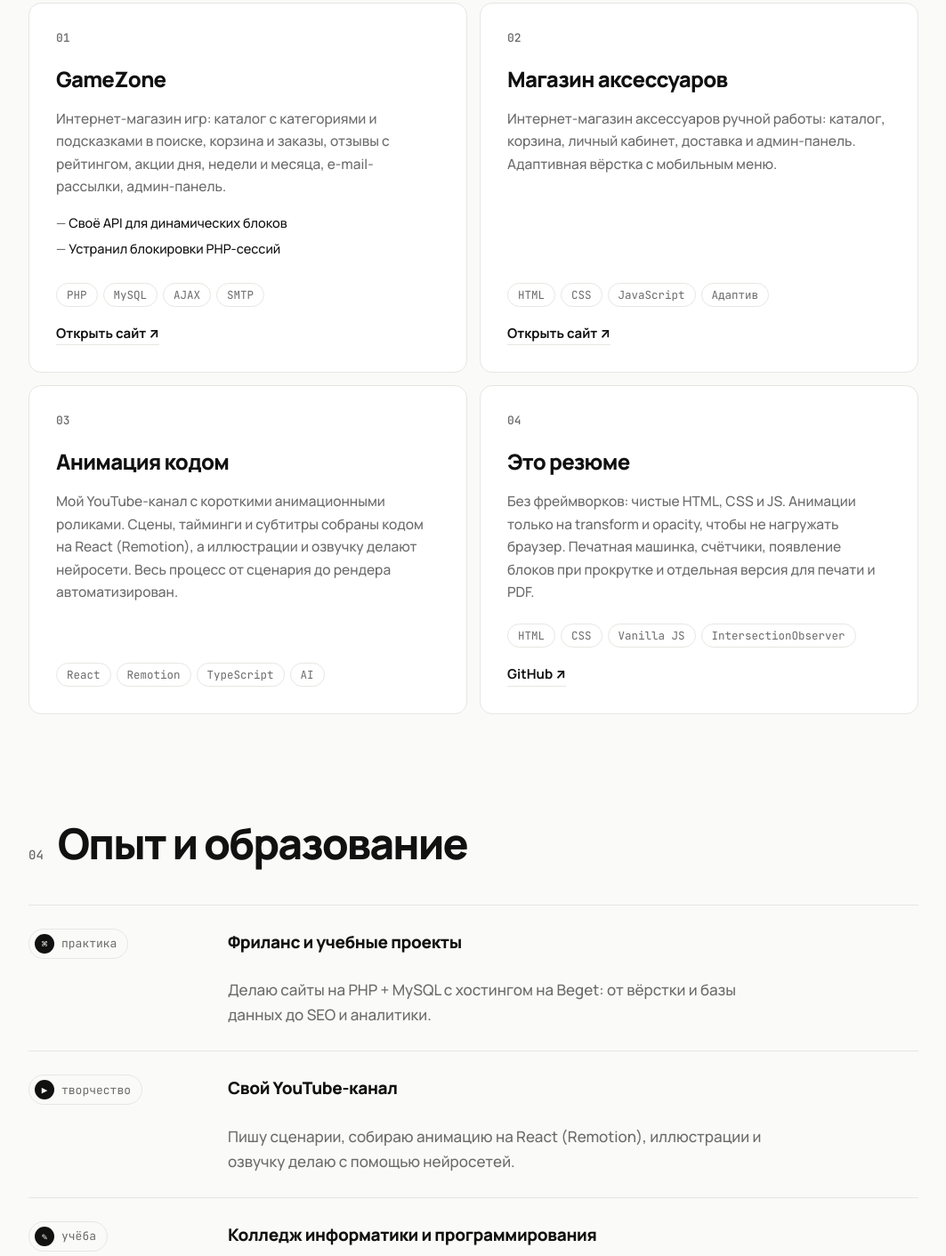
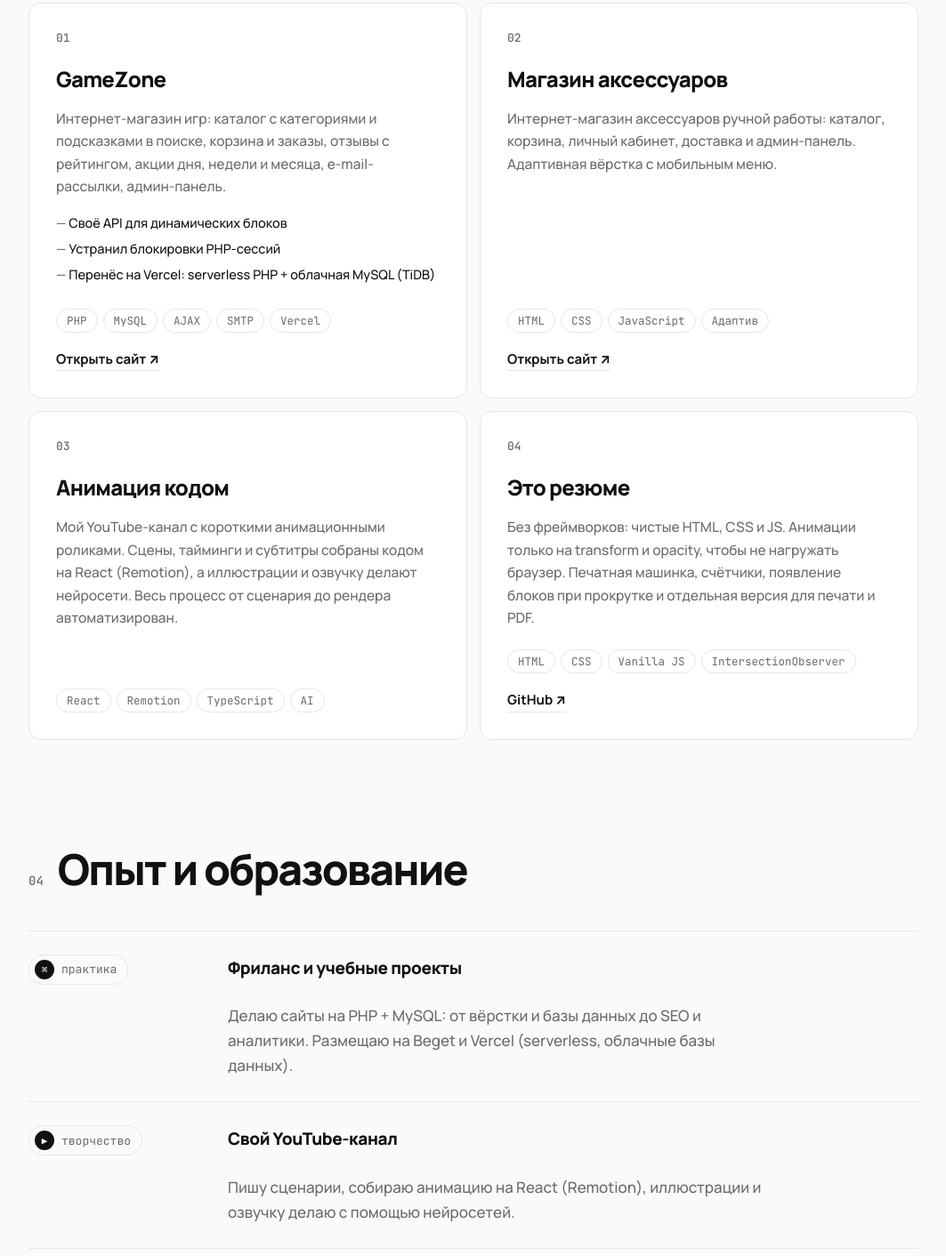
Before and after one commit to MaksimTimu/resume, a plain HTML site: page index.html in a window 1280 px wide. Shown: the part 2721-4133 px from the top of the page at 89% size, without its empty margins (108-1171 px from the left). Drawn offline with Linux system fonts and the light colour scheme.

Commit message:
Резюме: опыт с Vercel
Co-Authored-By: Claude Opus 5.5 <noreply@anthropic.com>

```diff
--- a/index.html
+++ b/index.html
@@ -122,8 +122,9 @@
           <ul class="project__facts">
             <li>Своё API для динамических блоков</li>
             <li>Устранил блокировки PHP-сессий</li>
+            <li>Перенёс на Vercel: serverless PHP + облачная MySQL (TiDB)</li>
           </ul>
-          <div class="tags"><span>PHP</span><span>MySQL</span><span>AJAX</span><span>SMTP</span></div>
+          <div class="tags"><span>PHP</span><span>MySQL</span><span>AJAX</span><span>SMTP</span><span>Vercel</span></div>
           <a class="link" href="https://gamezone-mt.vercel.app" target="_blank" rel="noopener">Открыть сайт ↗</a>
         </article>
 
@@ -160,7 +161,7 @@
         <li class="reveal">
           <span class="tl-tag"><i>⌘</i> практика</span>
           <h3>Фриланс и учебные проекты</h3>
-          <p>Делаю сайты на PHP + MySQL с хостингом на Beget: от вёрстки и базы данных до SEO и аналитики.</p>
+          <p>Делаю сайты на PHP + MySQL: от вёрстки и базы данных до SEO и аналитики. Размещаю на Beget и Vercel (serverless, облачные базы данных).</p>
         </li>
         <li class="reveal">
           <span class="tl-tag"><i>▶</i> творчество</span>
```
